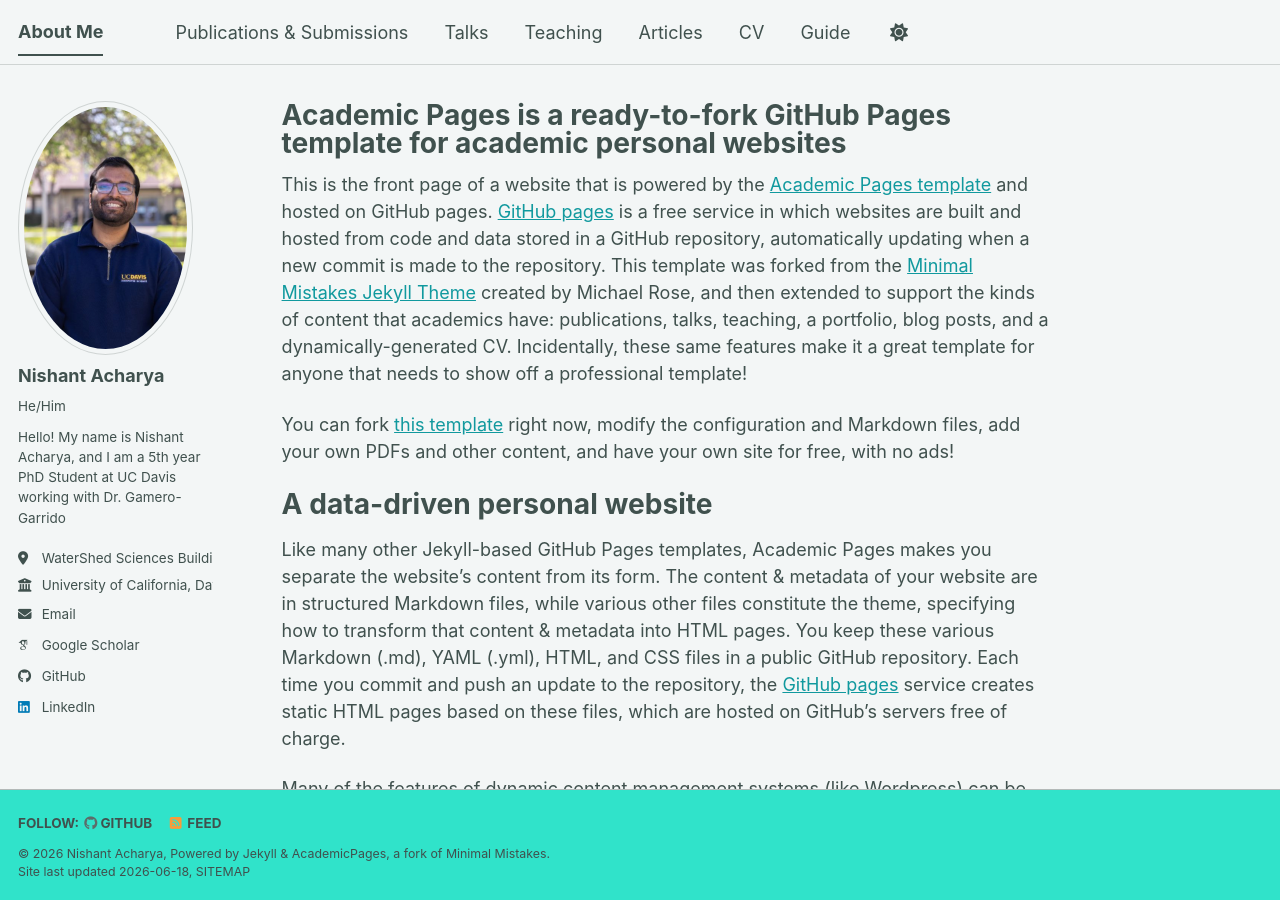
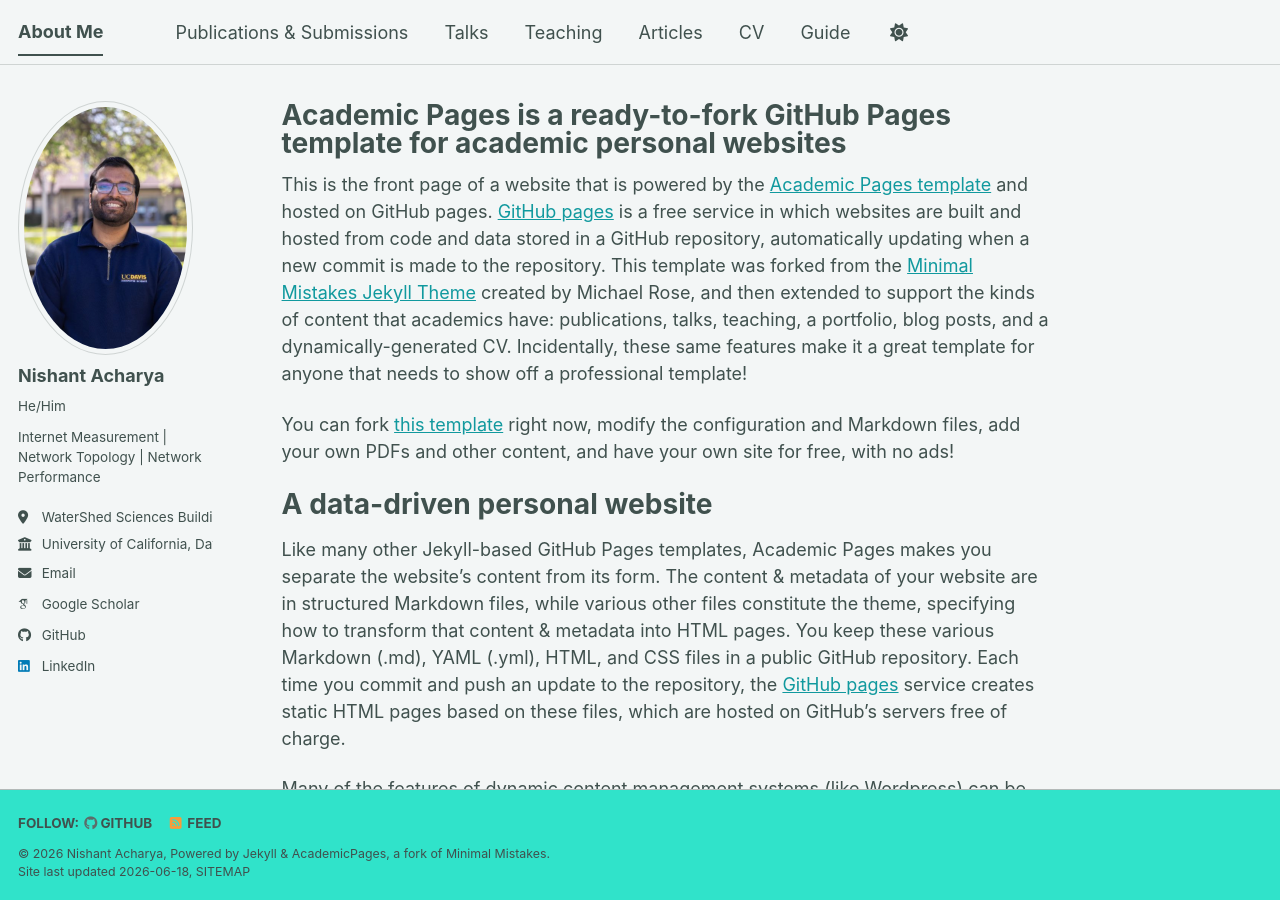
Before and after one commit to NishantAcharya/Nishant.github.io, a Jekyll site: the page built from _pages/about.md, in a window 1280 px wide and 900 px high. Built offline with Jekyll 4.4.1, drawn with Linux system fonts in a browser that asks for light colours; some web fonts are replaced; a script bundle is joined from its source files by our own code; library files that are not in the unit come from our copies.

Commit message:
Updated Bio

```diff
--- a/_config.yml
+++ b/_config.yml
@@ -26,7 +26,7 @@
   avatar: "profile_pic_1.png"
   name: "Nishant Acharya"
   pronouns: "He/Him" # example: "she/her"
-  bio: " Hello! My name is Nishant Acharya, and I am a 5th year PhD Student at UC Davis working with Dr. Gamero-Garrido"
+  bio: " Internet Measurement | Network Topology | Network Performance"
   location: "WaterShed Sciences Building, Davis, CA"
   employer: "University of California, Davis"
   uri: # URL
```
